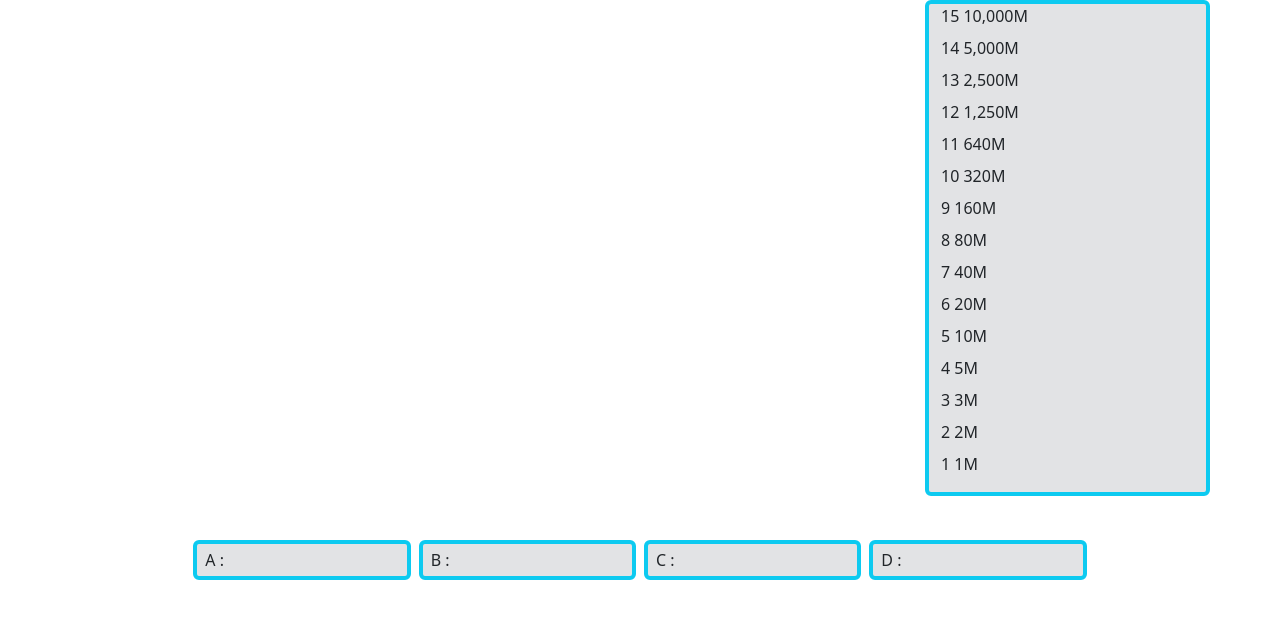
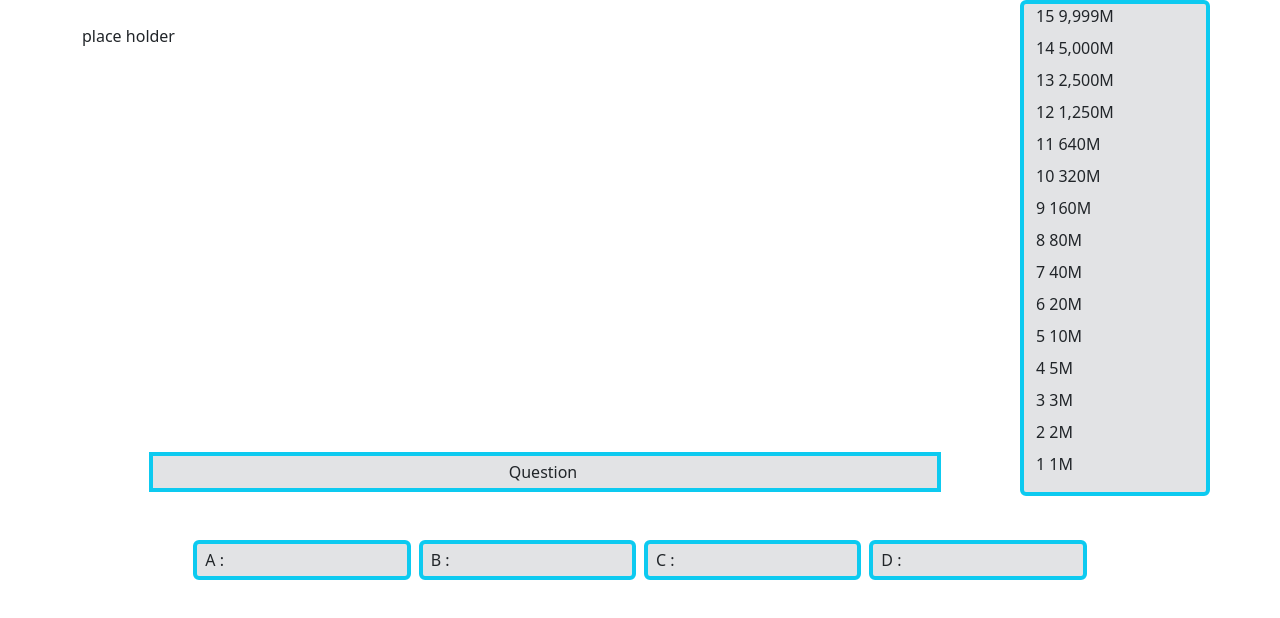
Before and after one commit to JesseRoss001/Hackathon-2-QuizApp, a plain HTML site: page index.html in a window 1280 px wide. Drawn offline with nearby package versions, Linux system fonts and the light colour scheme.

Commit message:
Added the question box

```diff
--- a/index.html
+++ b/index.html
@@ -1,18 +1,36 @@
 <!DOCTYPE html>
 <html lang="en">
+
 <head>
     <meta charset="UTF-8">
     <meta name="viewport" content="width=device-width, initial-scale=1.0">
     <title>Quiz Game </title>
-    <link href="https://cdn.jsdelivr.net/npm/bootstrap@5.3.2/dist/css/bootstrap.min.css" rel="stylesheet" integrity="sha384-T3c6CoIi6uLrA9TneNEoa7RxnatzjcDSCmG1MXxSR1GAsXEV/Dwwykc2MPK8M2HN" crossorigin="anonymous">
+    <link href="https://cdn.jsdelivr.net/npm/bootstrap@5.3.2/dist/css/bootstrap.min.css" rel="stylesheet"
+        integrity="sha384-T3c6CoIi6uLrA9TneNEoa7RxnatzjcDSCmG1MXxSR1GAsXEV/Dwwykc2MPK8M2HN" crossorigin="anonymous">
     <link rel="stylesheet" href="assets/css/style.css">
 </head>
+
 <body>
-    <div class="container">
-        <div class="row justify-content-end">
-          <div class="col-3 bg-secondary-subtle border  border-4 border-info  rounded ">
+    <main>
+        <!-- On a small Screen we will have to make this scrollable and occupy the right center . Any ideas ? -->
+        <div class="container" id="main-view-port">
+            <div class="row">
+                <div class="col-8 col-md-10 d-flex flex-column  mt-4 justify-content-between align-content-center " id="graphics-space">
+                    <div class="row">
+                        <div class="col-12">place holder</div>
+                    </div>
+                    <div class="row d-flex mt-4 justify-content-center  rounded">
+                        <div  class="col-10 m-1 ps-2 pt-1 pb-1 d-flex  justify-content-center align-items-center bg-secondary-subtle border border-4 border-info">
+                            Question </div>
+                    </div>
+
+
+                </div>
+                <div class="col-4 col-md-2">
+                    <div class="row justify-content-end ">
+                        <div class=" bg-secondary-subtle border  border-4 border-info  rounded ">
                             <ul class="list-unstyled">
-              <li id="question15" class="mb-2">15 10,000M</li>
+                                <li id="question15" class="mb-2">15 9,999M</li>
                                 <li id="question14" class="mb-2">14 5,000M</li>
                                 <li id="question13" class="mb-2">13 2,500M</li>
                                 <li id="question12" class="mb-2">12 1,250M</li>
@@ -31,12 +49,20 @@
                         </div>
                     </div>
                 </div>
+            </div>
+        </div>
         <div class="row d-flex mt-4 justify-content-center align-content-center  rounded" id="question-container">
-        <div class="col-5 m-1 ps-2 pt-1 pb-1  h-50 col-md-2 d-flex justify-content align-content-center bg-secondary-subtle border  border-4 border-info  rounded multiple-choice-padding-left  " id="A-text"> A : </div>
-        <div class="col-5 m-1 ps-2 pt-1 pb-1  h-50  col-md-2 d-flex justify-content-start align-content-center bg-secondary-subtle border  border-4 border-info   rounded multiple-choice-padding-left   " id="B-text"> B : </div>
-        <div class="col-5 m-1 ps-2 pt-1 pb-1  h-50  col-md-2 d-flex justify-content-start align-content-center bg-secondary-subtle  border  border-4 border-info  rounded multiple-choice-padding-left  " id="C-text"> C : </div>
-        <div class="col-5 m-1 ps-2 pt-1 pb-1  h-50  col-md-2 d-flex justify-content-start align-content-center bg-secondary-subtle border  border-4 border-info  border-opacity-45   rounded  multiple-choice-padding-left " id="D-text"> D : </div>
+            <div class="col-5 m-1 ps-2 pt-1 pb-1  h-50 col-md-2 d-flex justify-content align-content-center bg-secondary-subtle border  border-4 border-info  rounded multiple-choice-padding-left  "
+                id="A-text"> A : </div>
+            <div class="col-5 m-1 ps-2 pt-1 pb-1  h-50  col-md-2 d-flex justify-content-start align-content-center bg-secondary-subtle border  border-4 border-info   rounded multiple-choice-padding-left   "
+                id="B-text"> B : </div>
+            <div class="col-5 m-1 ps-2 pt-1 pb-1  h-50  col-md-2 d-flex justify-content-start align-content-center bg-secondary-subtle  border  border-4 border-info  rounded multiple-choice-padding-left  "
+                id="C-text"> C : </div>
+            <div class="col-5 m-1 ps-2 pt-1 pb-1  h-50  col-md-2 d-flex justify-content-start align-content-center bg-secondary-subtle border  border-4 border-info  border-opacity-45   rounded  multiple-choice-padding-left "
+                id="D-text"> D : </div>
         </div>
+    </main>
     <script src="assets/js/script.js"></script>
 </body>
+
 </html>
```
Lines whose indentation alone changed are shown as unchanged.
